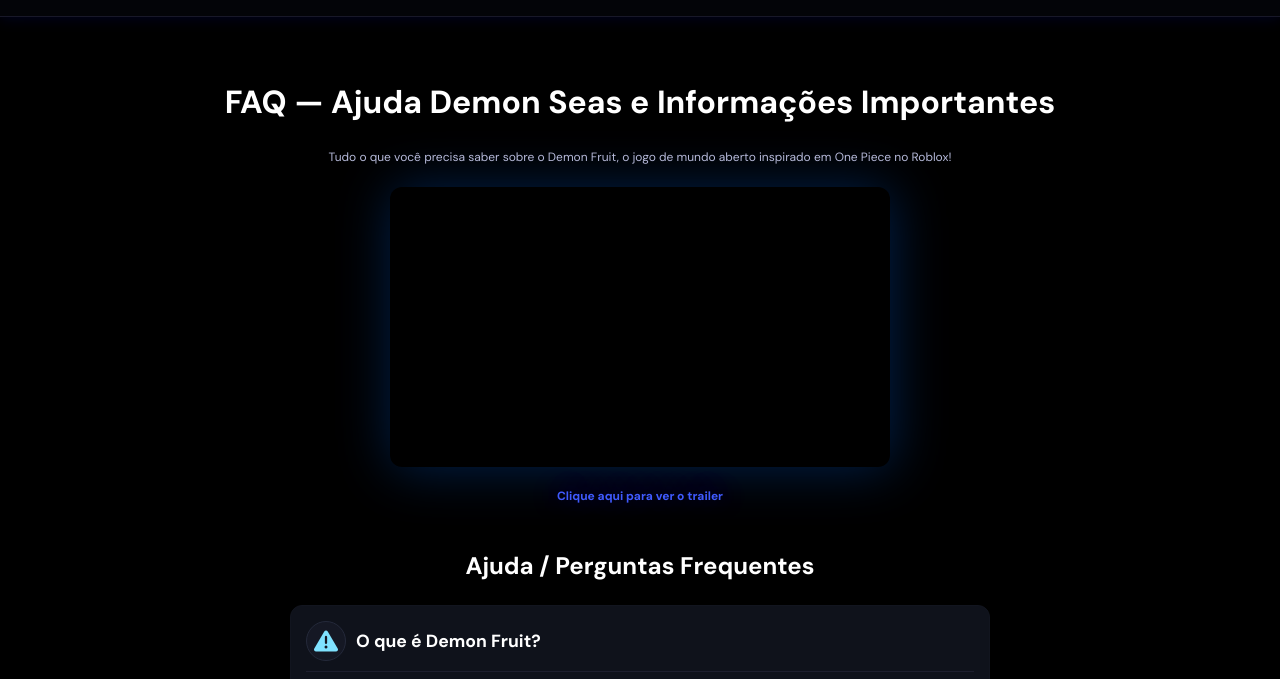
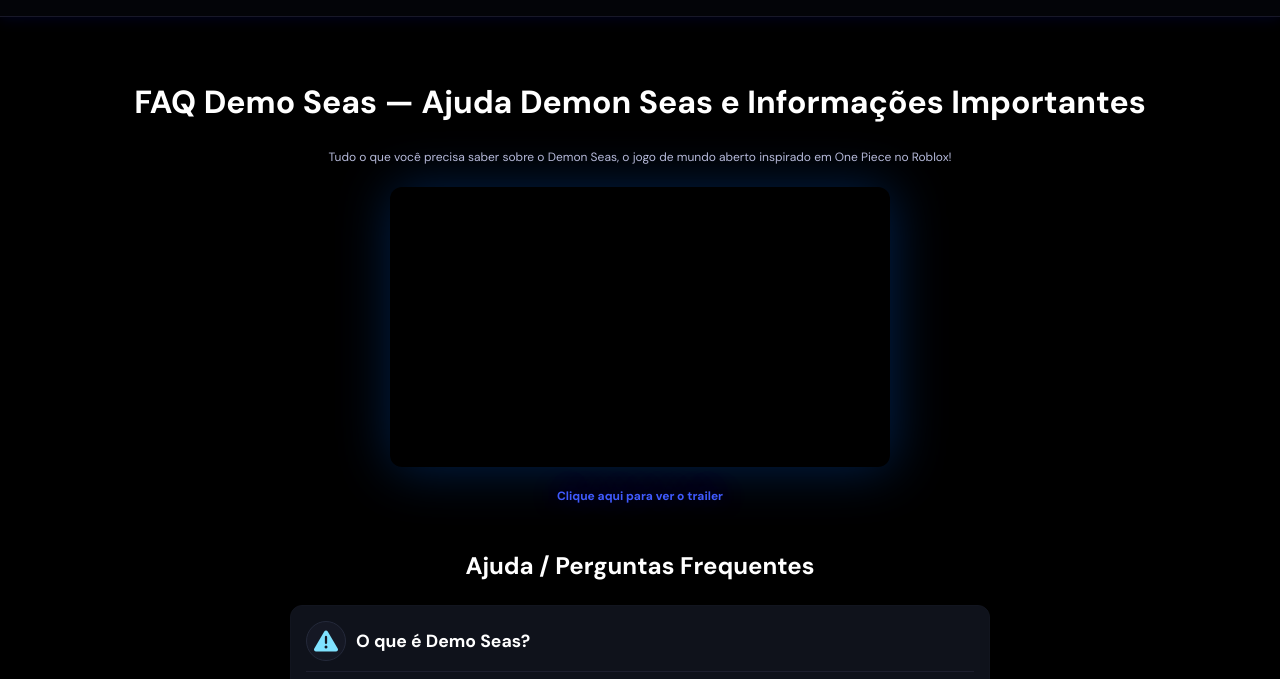
Before and after one commit to neobyat/Demo-Fruit-, a plain HTML site: page index.html in a window 1280 px wide. Shown: the part 43-722 px from the top of the page. Drawn offline with Linux system fonts and the light colour scheme.

Commit message:
Add files via upload

```diff
--- a/index.html
+++ b/index.html
@@ -32,8 +32,8 @@
   <main>
       <!-- Seção de Introdução -->
    <section id="home" class="intro">
-     <h1 class="slogan">FAQ — Ajuda Demon Seas e Informações Importantes</h1>
-     <p class="intro-text">Tudo o que você precisa saber sobre o Demon Fruit, o jogo de mundo aberto inspirado em One Piece no Roblox!</p>
+     <h1 class="slogan">FAQ Demo Seas — Ajuda Demon Seas e Informações Importantes</h1>
+     <p class="intro-text">Tudo o que você precisa saber sobre o Demon Seas, o jogo de mundo aberto inspirado em One Piece no Roblox!</p>
      <iframe width="290" height="150" src="" title="Trailer DemoSeas" frameborder="0" allowfullscreen></iframe>
      <p class="link"><a href="">Clique aqui para ver o trailer</a></p>
    </section>
@@ -42,7 +42,7 @@
    <section id="faq" class="faq">
      <h2 class="ask">Ajuda / Perguntas Frequentes</h2>
      <div class="instrucoes">
-       <h3 class="topic1"><span class="top"><i class="fas fa-exclamation-triangle"></i></span> O que é Demon Fruit?</h3>
+       <h3 class="topic1"><span class="top"><i class="fas fa-exclamation-triangle"></i></span> O que é Demo Seas?</h3>
        <hr>
        <p class="sobre">
          O <i>Demon Seas</i> é um jogo de <i>mundo aberto</i> com diversas ilhas para explorar, inspirado em <i>One Piece</i>. Disponível no Roblox, você precisa coletar frutas diferentes para ganhar novos poderes, progredir de níveis e explorar novos mundos. Derrote monstros para ganhar XP e use-o para melhorar suas frutas!
```
